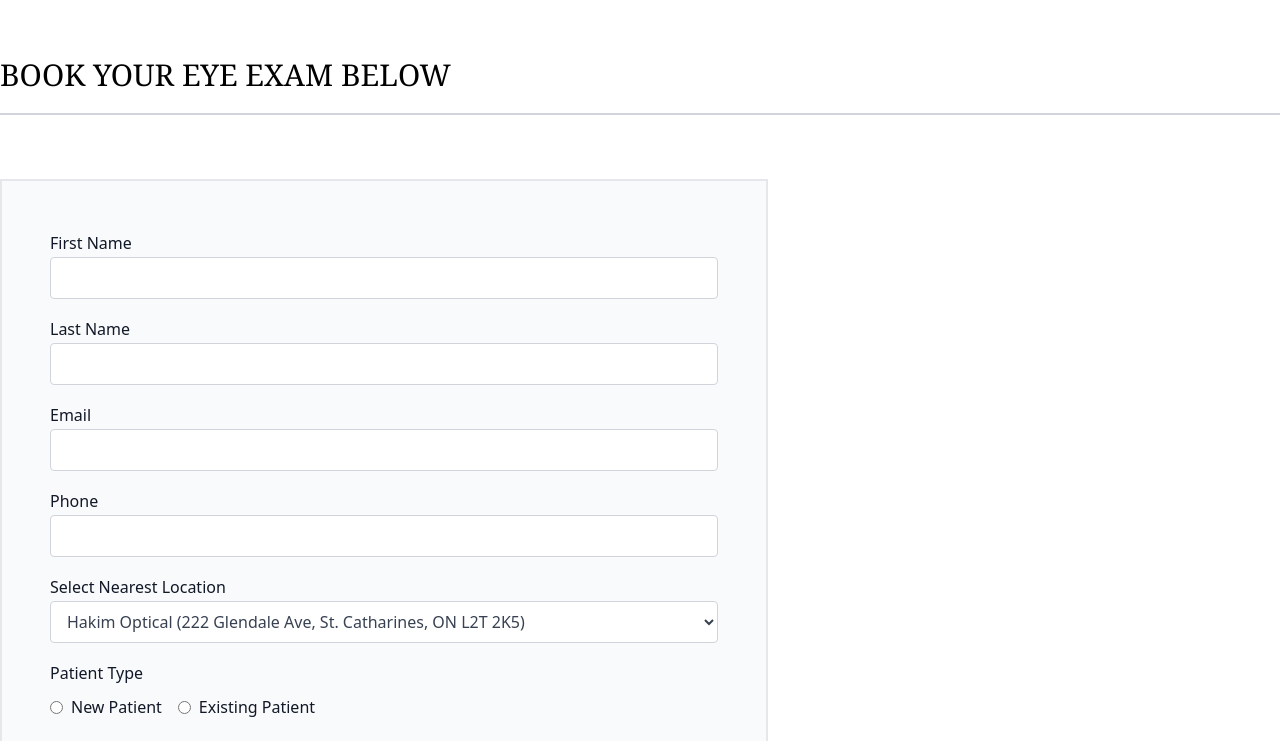
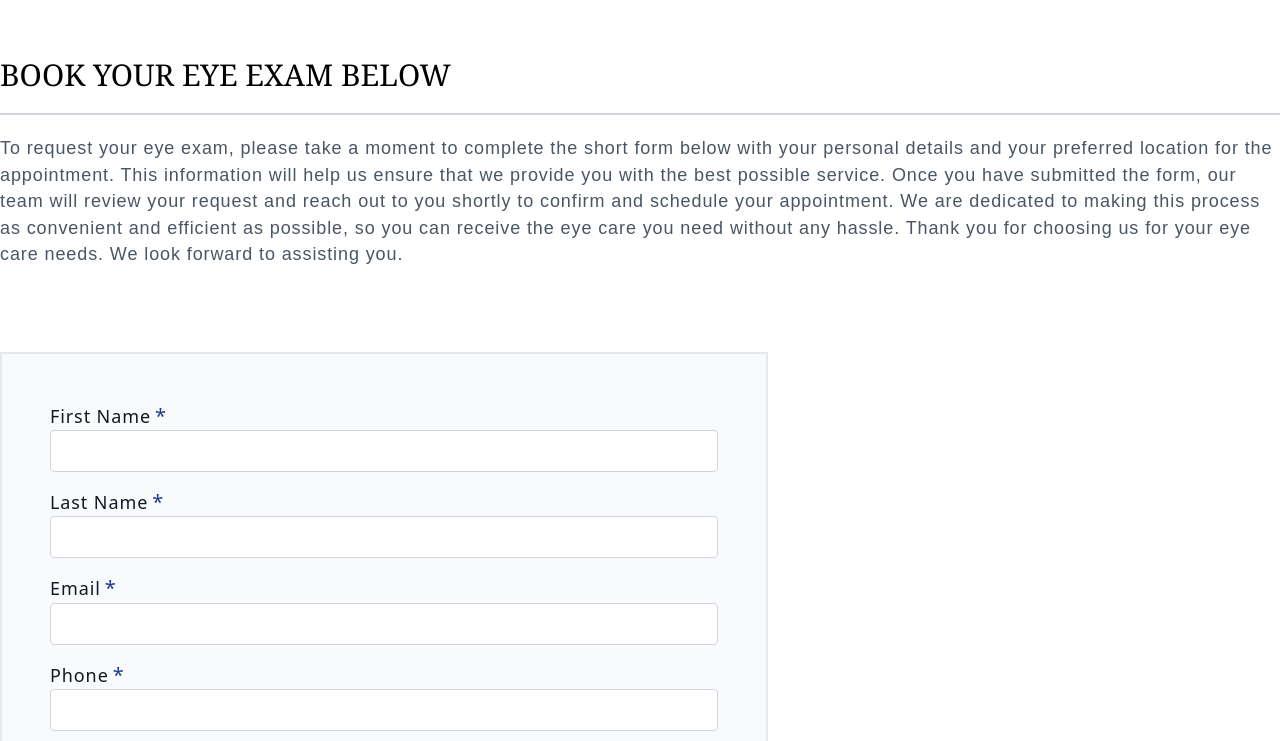
Before and after one commit to GaganjotHans/doctor-portfolio, a Next.js app: page /exam in a window 1280 px wide. Shown: the part 1120-1861 px from the top of the page. Built offline with nearby package versions, Linux system fonts and the light colour scheme.

Commit message:
Some minor changes and link added

```diff
--- a/components/AppointmentForm.js
+++ b/components/AppointmentForm.js
@@ -6,13 +6,14 @@ const AppointmentForm = () => {
   return (
     <section className="text-gray-600 body-font relative">
       <div className="container py-16 mx-auto">
-        <div className="lg:w-3/5 md:w-full bg-gray-50 p-12 flex flex-col md:mr-auto w-full md:mt-0 border-2 ">
+        <div className="lg:w-3/5 md:w-full bg-gray-50 p-12 flex flex-col md:mr-auto w-full md:mt-0 border-2 font-style">
           <div className="relative mb-4">
             <label
               htmlFor="firstName"
               className="leading-7 text-md text-gray-900 font-sans"
             >
               First Name
+              <span className="ml-1 text-blue-900 text-xl">*</span>
             </label>
             <input
               type="text"
@@ -29,6 +30,7 @@ const AppointmentForm = () => {
               className="leading-7 text-md text-gray-900 font-sans"
             >
               Last Name
+              <span className="ml-1 text-blue-900 text-xl">*</span>
             </label>
             <input
               type="text"
@@ -45,6 +47,7 @@ const AppointmentForm = () => {
               className="leading-7 text-md text-gray-900 font-sans"
             >
               Email
+              <span className="ml-1 text-blue-900 text-xl">*</span>
             </label>
             <input
               type="email"
@@ -59,6 +62,7 @@ const AppointmentForm = () => {
               className="leading-7 text-md text-gray-900 font-sans"
             >
               Phone
+              <span className="ml-1 text-blue-900 text-xl">*</span>
             </label>
             <input
               type="number"
@@ -73,6 +77,7 @@ const AppointmentForm = () => {
               className="leading-7 text-md text-gray-900 font-sans"
             >
               Select Nearest Location
+              <span className="ml-1 text-blue-900 text-xl">*</span>
             </label>
             <select
               id="location"
@@ -92,6 +97,7 @@ const AppointmentForm = () => {
           <div className="relative mb-4">
             <label className="leading-7 text-md text-gray-900 font-sans">
               Patient Type
+              <span className="ml-1 text-blue-900 text-xl">*</span>
             </label>
             <div className="flex items-center mt-2">
               <input
@@ -151,6 +157,9 @@ const AppointmentForm = () => {
           >
             Submit Booking Request
           </button>
+          <p className="text-xs text-gray-500 mt-3">
+            We will be in touch with you soon.
+          </p>
         </div>
       </div>
     </section>
--- a/components/NavbarTop.js
+++ b/components/NavbarTop.js
@@ -50,7 +50,7 @@ const NavbarTop = () => {
       <div className="container mx-auto flex flex-wrap p-2 flex-col md:flex-row items-center">
         <Link
           className="flex title-font font-medium items-center text-gray-900 mb-4 md:mb-0"
-          href="/"
+          href={"/"}
         >
           <img // eslint-disable-line
             src="/DrLogo.png"
@@ -67,10 +67,12 @@ const NavbarTop = () => {
             </div>
           </div>
         </nav>
-        <button className="inline-flex items-center bg-blue-900 text-white border-2 border-blue-900 p-2 focus:outline-none  rounded mt-4 md:mt-0 font-thin text-lg hover:bg-transparent hover:text-blue-900">
-          Book Appointment
-          <AiFillSchedule className="ml-2 text-3xl" />
-        </button>
+        <Link href={"/exam#book-appointment"}>
+          <button className="inline-flex items-center bg-blue-900 text-white border-2 border-blue-900 p-2 focus:outline-none  rounded mt-4 md:mt-0 font-thin text-lg hover:bg-transparent hover:text-blue-900">
+            Book Appointment
+            <AiFillSchedule className="ml-2 text-3xl" />
+          </button>
+        </Link>
       </div>
     </header>
   );
--- a/pages/careers.js
+++ b/pages/careers.js
@@ -64,13 +64,14 @@ const Careers = () => {
             learning and real-world application
           </div>
         </div>
-        <div className="lg:w-2/5 md:w-1/2 bg-gray-100 rounded-lg p-8 flex flex-col md:ml-auto w-full mt-10 md:mt-0">
+        <div className="lg:w-2/5 md:w-1/2 bg-gray-100 rounded-lg p-8 flex flex-col md:ml-auto w-full mt-10 md:mt-0 font-style">
           <div className="relative mb-4">
             <label
               htmlFor="firstName"
               className="leading-7 text-md text-gray-900 font-sans"
             >
               First Name
+              <span className="ml-1 text-blue-900 text-xl">*</span>
             </label>
             <input
               type="text"
@@ -87,6 +88,7 @@ const Careers = () => {
               className="leading-7 text-md text-gray-900 font-sans"
             >
               Last Name
+              <span className="ml-1 text-blue-900 text-xl">*</span>
             </label>
             <input
               type="text"
@@ -103,6 +105,7 @@ const Careers = () => {
               className="leading-7 text-md text-gray-900 font-sans"
             >
               Email
+              <span className="ml-1 text-blue-900 text-xl">*</span>
             </label>
             <input
               type="email"
@@ -117,6 +120,7 @@ const Careers = () => {
               className="leading-7 text-md text-gray-900 font-sans"
             >
               Phone
+              <span className="ml-1 text-blue-900 text-xl">*</span>
             </label>
             <input
               type="number"
@@ -131,6 +135,7 @@ const Careers = () => {
               className="leading-7 text-md text-gray-900 font-sans"
             >
               Link to your resume
+              <span className="ml-1 text-blue-900 text-xl">*</span>
             </label>
             <input
               type="text"
--- a/pages/contact.js
+++ b/pages/contact.js
@@ -17,7 +17,7 @@ const Contact = () => {
 
   const [captchaVal, setCaptchaVal] = useState("");
   const [formDetails, setFormDetails] = useState(formInitialDetails);
-  const [buttonText, setButtonText] = useState("SUBMIT FORM");
+  const [buttonText, setButtonText] = useState("SUBMIT");
   const [status, setStatus] = useState({});
 
   const onFormUpdate = (category, value) => {
@@ -45,7 +45,7 @@ const Contact = () => {
 
       let result = await response.json();
 
-      setButtonText("SUBMIT FORM");
+      setButtonText("SUBMIT");
       setFormDetails(formInitialDetails);
 
       if (result.status === "Message Sent") {
@@ -59,7 +59,7 @@ const Contact = () => {
       }
     } catch (error) {
       console.error("Error:", error.message);
-      setButtonText("SUBMIT FORM");
+      setButtonText("SUBMIT");
       setStatus({
         success: false,
         message: "Something went wrong, Please try again later",
@@ -78,14 +78,14 @@ const Contact = () => {
             If you have any questions or comments for us, please call us or use
             the form below to contact our team who will be happy to help. If you
             are interested in booking an eye test, you can call us or{" "}
-            <Link href={"/exam"} className="text-blue-800">
+            <Link href={"/exam#book-appointment"} className="text-blue-800">
               {" "}
               click here{" "}
             </Link>
             to use our appointment request form.
           </p>
         </div>
-        <div className="lg:w-2/5 md:w-1/2 bg-gray-100 rounded-lg p-8 flex flex-col md:ml-auto w-full mt-10 md:mt-0">
+        <div className="lg:w-2/5 md:w-1/2 bg-gray-100 rounded-lg p-8 flex flex-col md:ml-auto w-full mt-10 md:mt-0 font-style">
           <div className="relative mb-4">
             <label
               htmlFor="firstName"
--- a/pages/exam.js
+++ b/pages/exam.js
@@ -60,9 +60,23 @@ const Exam = () => {
           />
         </div>
       </div>
-      <h1 className=" container mx-auto title-font font-medium text-3xl py-5 text-black font-serif mt-10 text-start border-b-2 border-y-gray-300">
+      <h1
+        className=" container mx-auto title-font font-medium text-3xl py-5 text-black font-serif mt-10 text-start border-b-2 border-y-gray-300"
+        id="book-appointment"
+      >
         BOOK YOUR EYE EXAM BELOW
       </h1>
+      <p className="container mx-auto my-5 font-style">
+        To request your eye exam, please take a moment to complete the short
+        form below with your personal details and your preferred location for
+        the appointment. This information will help us ensure that we provide
+        you with the best possible service. Once you have submitted the form,
+        our team will review your request and reach out to you shortly to
+        confirm and schedule your appointment. We are dedicated to making this
+        process as convenient and efficient as possible, so you can receive the
+        eye care you need without any hassle. Thank you for choosing us for your
+        eye care needs. We look forward to assisting you.
+      </p>
 
       <AppointmentForm />
       <Footer />
```
